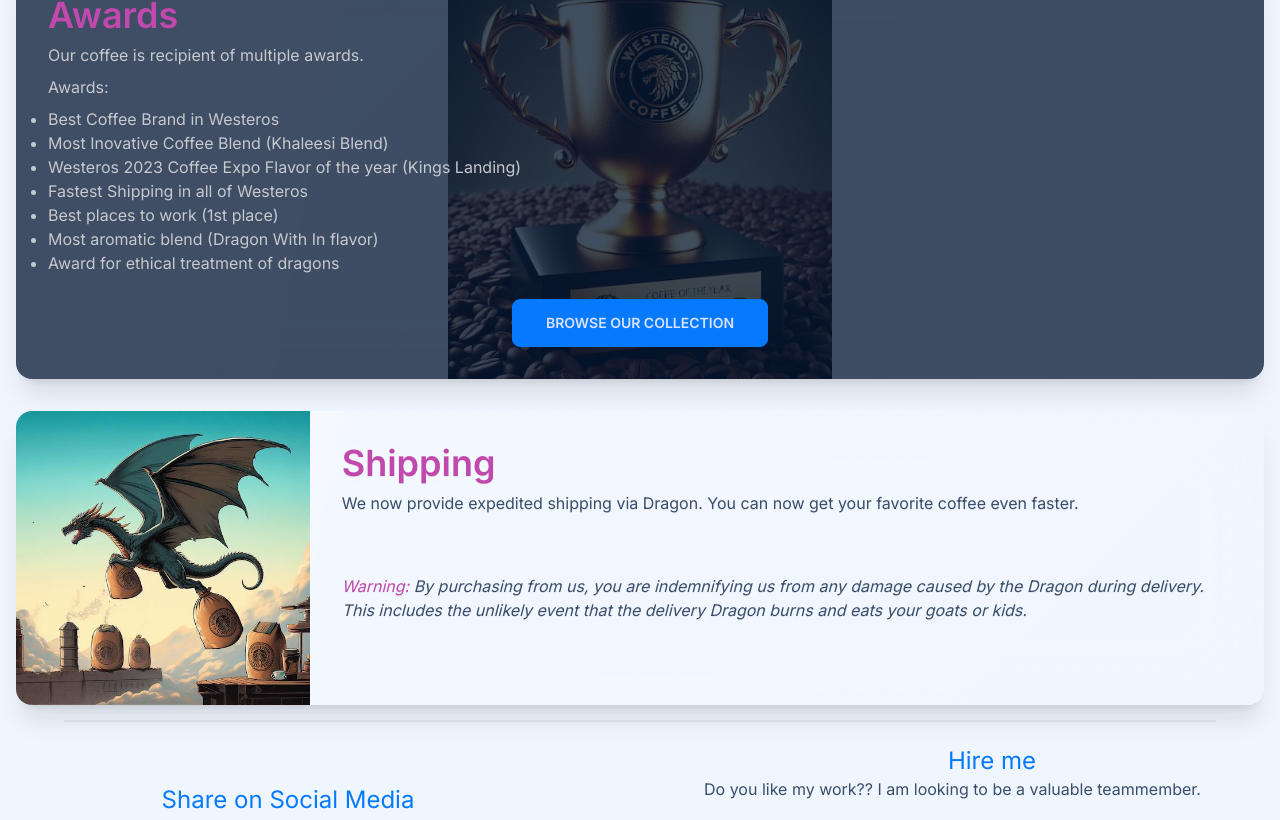
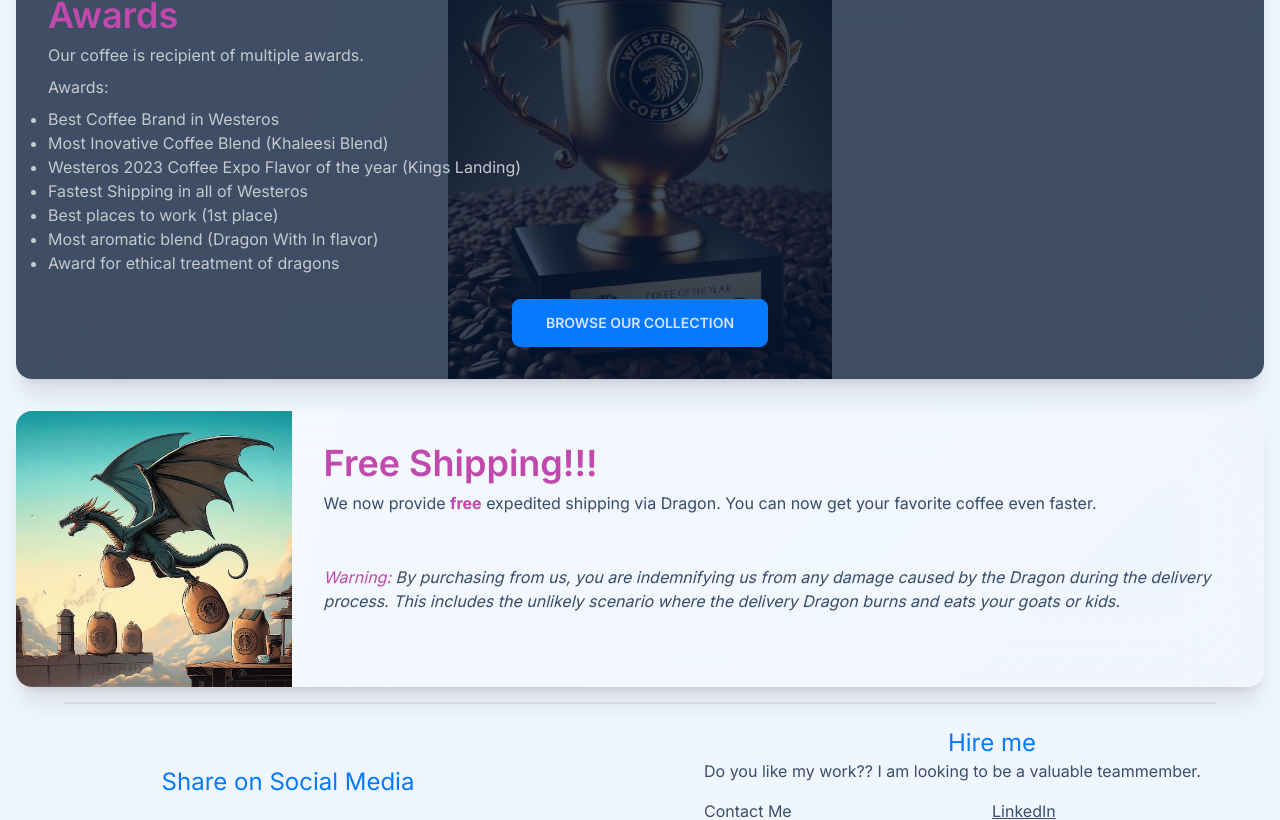
Before and after one commit to rbarbosa51/westeros-coffee, a Next.js app: page / in a window 1280 px wide. Shown: the part 455-1275 px from the top of the page. Built offline with nearby package versions, Linux system fonts and the light colour scheme; what tailwindcss-hero-patterns would draw is missing.

Commit message:
Added Stripe Number disclaimer to Checkout Cart

```diff
--- a/app/page.tsx
+++ b/app/page.tsx
@@ -58,17 +58,17 @@ export default function Home() {
         </figure>
         <div className="card-body">
           <h2 className="card-title text-3xl lg:text-4xl text-accent">
-            Shipping
+            Free Shipping!!!
           </h2>
           <p>
-            We now provide expedited shipping via Dragon. You can now get your
+            We now provide <strong className="text-accent">free</strong> expedited shipping via Dragon. You can now get your
             favorite coffee even faster.
           </p>
           <p>
             <em>
               <span className="text-accent">Warning:</span> By purchasing from
               us, you are indemnifying us from any damage caused by the Dragon
-              during delivery. This includes the unlikely event that the
+              during the delivery process. This includes the unlikely scenario where the
               delivery Dragon burns and eats your goats or kids.
             </em>
           </p>
--- a/components/CheckOutDrawer.tsx
+++ b/components/CheckOutDrawer.tsx
@@ -83,21 +83,24 @@ export default function CheckOutDrawer({ open, setOpen }: iProp) {
               <td>Cart is Empty.</td>
             </tr>
           )}
-          <tr>
-            <td></td>
-          </tr>
+          <hr className="my-4 w-full"/>
+          {transaction.length > 0 && (
+            <tr className="font-bold text-left"><td>Free Shipping</td><td></td><td>$0.00</td></tr>
+          )}
+
         </tbody>
       </table>
       {transaction.length > 0 ? (
         <div className="card-actions">
           {/* @ts-ignore */}
-          <button className="btn btn-primary mb-2" onClick={openStripe}>
+          <button className="btn btn-primary mt-2" onClick={openStripe}>
             Proceed to Checkout
           </button>
         </div>
       ) : (
         <p></p>
       )}
+      <p className="text-gray-500 text-sm text-left m-4">Running in test mode. Use Stripe Test Card number 4242 4242 4242 4242, with any future expiration date. For more info see <a href="https://stripe.com/docs/testing">https://stripe.com/docs/testing</a></p>
     </div>
   );
 }
```
